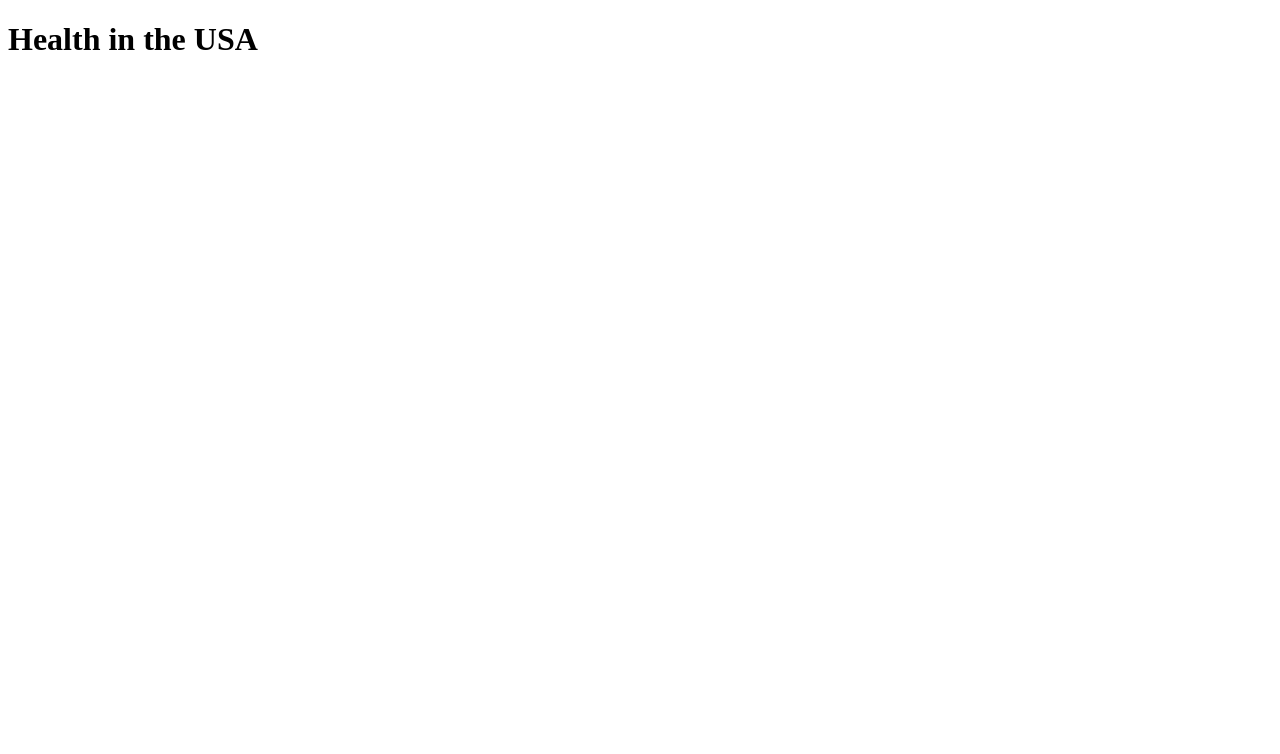
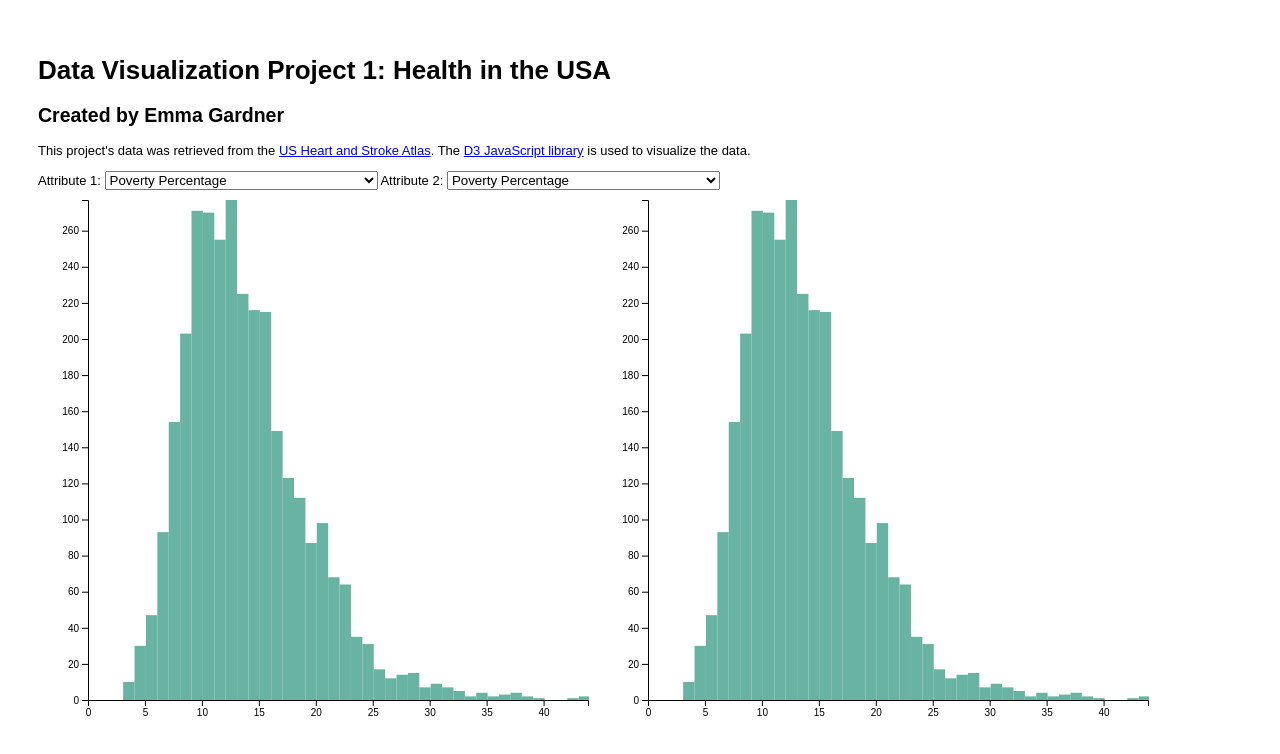
Before and after one commit to egardner2019/DataVisProject1, a plain HTML site: page index.html in a window 1280 px wide. Drawn offline with Linux system fonts and the light colour scheme.

Commit message:
Create histograms

```diff
--- a/css/style.css
+++ b/css/style.css
@@ -0,0 +1,5 @@
+body {
+  font-family: sans-serif;
+  font-size: 13px;
+  padding: 30px;
+}
--- a/index.html
+++ b/index.html
@@ -10,15 +10,68 @@
   </head>
   <body>
     <main>
-      <h1>Health in the USA</h1>
+      <h1>Data Visualization Project 1: Health in the USA</h1>
+      <h2>Created by Emma Gardner</h2>
+      <p>
+        This project's data was retrieved from the
+        <a href="https://www.cdc.gov/dhdsp/maps/atlas/index.htm"
+          >US Heart and Stroke Atlas</a
+        >. The <a href="https://d3js.org/">D3 JavaScript library</a> is used to
+        visualize the data.
+      </p>
 
-      <!-- TODO: Add SVG drawing areas for the charts/graphs -->
+      <!-- TODO: add work for county type (urban, rural, etc.) -->
+      <label for="attribute1">Attribute 1:</label>
+      <select name="attribute1" id="attribute1">
+        <option value="poverty_perc">Poverty Percentage</option>
+        <option value="median_household_income">Median Household Income</option>
+        <option value="education_less_than_high_school_percent">Education Less Than High School Percent</option>
+        <option value="air_quality">Air Quality</option>
+        <option value="park_access">Park Access</option>
+        <option value="percent_inactive">Percent Inactive</option>
+        <option value="percent_smoking">Percent Smoking</option>
+        <option value="elderly_percentage">Elderly Percentage</option>
+        <option value="number_of_hospitals">Number of Hospitals</option>
+        <option value="number_of_primary_care_physicians">Number of Primary Care Physicians</option>
+        <option value="percent_no_heath_insurance">Percent with No Health Insurance</option>
+        <option value="percent_high_blood_pressure">Percent with High Blood Pressure</option>
+        <option value="percent_coronary_heart_disease">Percent with Coronary Heart Disease</option>
+        <option value="percent_stroke">Percent Stroke</option>
+        <option value="percent_high_cholesterol">Percent High Cholesterol</option>
+      </select>
+
+      <label for="attribute2">Attribute 2:</label>
+      <select name="attribute2" id="attribute2">
+        <option value="poverty_perc">Poverty Percentage</option>
+        <option value="median_household_income">Median Household Income</option>
+        <option value="education_less_than_high_school_percent">Education Less Than High School Percent</option>
+        <option value="air_quality">Air Quality</option>
+        <option value="park_access">Park Access</option>
+        <option value="percent_inactive">Percent Inactive</option>
+        <option value="percent_smoking">Percent Smoking</option>
+        <option value="elderly_percentage">Elderly Percentage</option>
+        <option value="number_of_hospitals">Number of Hospitals</option>
+        <option value="number_of_primary_care_physicians">Number of Primary Care Physicians</option>
+        <option value="percent_no_heath_insurance">Percent with No Health Insurance</option>
+        <option value="percent_high_blood_pressure">Percent with High Blood Pressure</option>
+        <option value="percent_coronary_heart_disease">Percent with Coronary Heart Disease</option>
+        <option value="percent_stroke">Percent Stroke</option>
+        <option value="percent_high_cholesterol">Percent High Cholesterol</option>
+      </select>
+
+      <!-- Divs for the charts/graphs -->
+      <div id="histogram1"></div>
+      <div id="histogram2"></div>
+      <div id="scatterplot"></div>
+      <div id="chloropleth1"></div>
+      <div id="chloropleth2"></div>
     </main>
 
     <!-- Include the D3 bundle -->
     <script src="js/d3.v6.min.js"></script>
 
     <script src="js/main.js"></script>
+    <script src="js/histogram.js"></script>
     <!-- TODO: include the js files to be created for the graphs/charts -->
   </body>
 </html>
--- /dev/null
+++ b/js/histogram.js
@@ -0,0 +1,79 @@
+class Histogram {
+  constructor(_config, _data, _attributeName) {
+    this.config = {
+      parentElement: _config.parentElement,
+      containerWidth: _config.containerWidth || 500,
+      containerHeight: _config.containerHeight || 500,
+      margin: { top: 10, bottom: 30, right: 10, left: 50 },
+    };
+    this.data = _data.filter((d) => d[_attributeName] != -1);
+    this.attributeName = _attributeName;
+
+    this.initVis();
+  }
+
+  initVis() {
+    const vis = this;
+
+    vis.svg = d3
+      .select("#histogram1")
+      .append("svg")
+      .attr(
+        "width",
+        vis.config.containerWidth +
+          vis.config.margin.left +
+          vis.config.margin.right
+      )
+      .attr(
+        "height",
+        vis.config.containerHeight +
+          vis.config.margin.top +
+          vis.config.margin.bottom
+      )
+      .append("g")
+      .attr(
+        "transform",
+        `translate(${vis.config.margin.left},${vis.config.margin.top})`
+      );
+
+    vis.x = d3.scaleLinear().range([0, vis.config.containerWidth]);
+    vis.xAxis = vis.svg.append("g");
+
+    vis.y = d3.scaleLinear().range([vis.config.containerHeight, 0]);
+    vis.yAxis = vis.svg.append("g");
+
+    this.updateVis();
+  }
+
+  updateVis() {
+    const vis = this;
+
+    vis.data = vis.data.filter((d) => d[vis.attributeName] != -1);
+
+    vis.x.domain([0, d3.max(vis.data, (d) => d[vis.attributeName])]);
+    vis.xAxis
+      .attr("transform", `translate(0,${vis.config.containerHeight})`)
+      .call(d3.axisBottom(vis.x));
+
+    const histogram = d3
+      .histogram()
+      .value((d) => d[vis.attributeName])
+      .domain(vis.x.domain())
+      .thresholds(vis.x.ticks(50));
+
+    const bins = histogram(vis.data);
+
+    vis.y.domain([0, d3.max(bins, (d) => d.length)]);
+    vis.yAxis.call(d3.axisLeft(vis.y));
+
+    vis.svg
+      .selectAll("rect")
+      .data(bins)
+      .join("rect")
+      .attr("x", 1)
+      .attr("transform", (d) => `translate(${vis.x(d.x0)}, ${vis.y(d.length)})`)
+      .attr("width", (d) => vis.x(d.x1) - vis.x(d.x0))
+      .attr("height", (d) => vis.config.containerHeight - vis.y(d.length))
+      .style("fill", "#69b3a2");
+  }
+}
--- a/js/main.js
+++ b/js/main.js
@@ -1,14 +1,60 @@
 d3.csv("data/national_health_data.csv")
   .then((data) => {
-    console.log("Data loading complete. Work with dataset.", data);
-
-    // TODO: Process the data
+    // Process the data
     data.forEach((d) => {
-
+      // Convert to numbers
+      d.cnty_fips = +d.cnty_fips;
+      d.poverty_perc = +d.poverty_perc;
+      d.median_household_income = +d.median_household_income;
+      d.education_less_than_high_school_percent =
+        +d.education_less_than_high_school_percent;
+      d.air_quality = +d.air_quality;
+      d.park_access = +d.park_access;
+      d.percent_inactive = +d.percent_inactive;
+      d.percent_smoking = +d.percent_smoking;
+      d.elderly_percentage = +d.elderly_percentage;
+      d.number_of_hospitals = +d.number_of_hospitals;
+      d.number_of_primary_care_physicians =
+        +d.number_of_primary_care_physicians;
+      d.percent_no_heath_insurance = +d.percent_no_heath_insurance;
+      d.percent_high_blood_pressure = +d.percent_high_blood_pressure;
+      d.percent_coronary_heart_disease = +d.percent_coronary_heart_disease;
+      d.percent_stroke = +d.percent_stroke;
+      d.percent_high_cholesterol = +d.percent_high_cholesterol;
     });
 
+    const attribute1 = document.getElementById("attribute1");
+    const attribute2 = document.getElementById("attribute2");
+
+    // Create the charts/graphs
+    const histogram1 = new Histogram(
+      {
+        parentElement: "#histogram1",
+      },
+      data,
+      attribute1.value
+    );
+    const histogram2 = new Histogram(
+      {
+        parentElement: "#histogram2",
+      },
+      data,
+      attribute2.value
+    );
+
+    // Add the onchange events to the dropdowns
+    attribute1.onchange = (event) => {
+      // Update the histogram for the first attribute
+      histogram1.attributeName = event.target.value;
+      histogram1.updateVis();
+    };
+    attribute2.onchange = (event) => {
+      // Update the histogram for the second attribute
+      histogram2.attributeName = event.target.value;
+      histogram2.updateVis();
+    };
+
     // TODO: Create the instances of the charts/graphs
-
   })
   .catch((error) => {
     console.error("Error loading the data", error);
```
Also changed, not shown: js/chloropleth.js (added), js/scatterplot.js (added).
